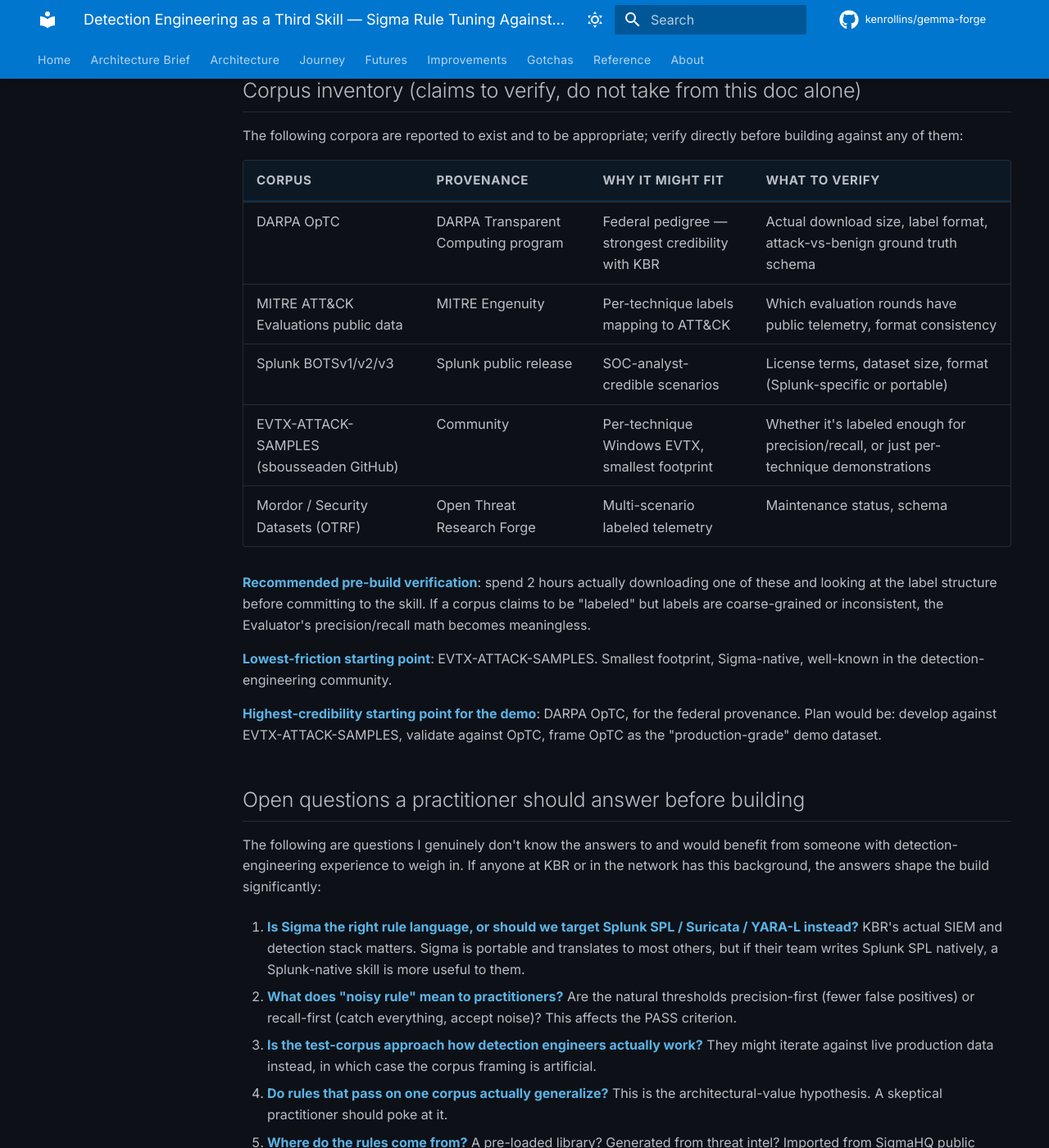
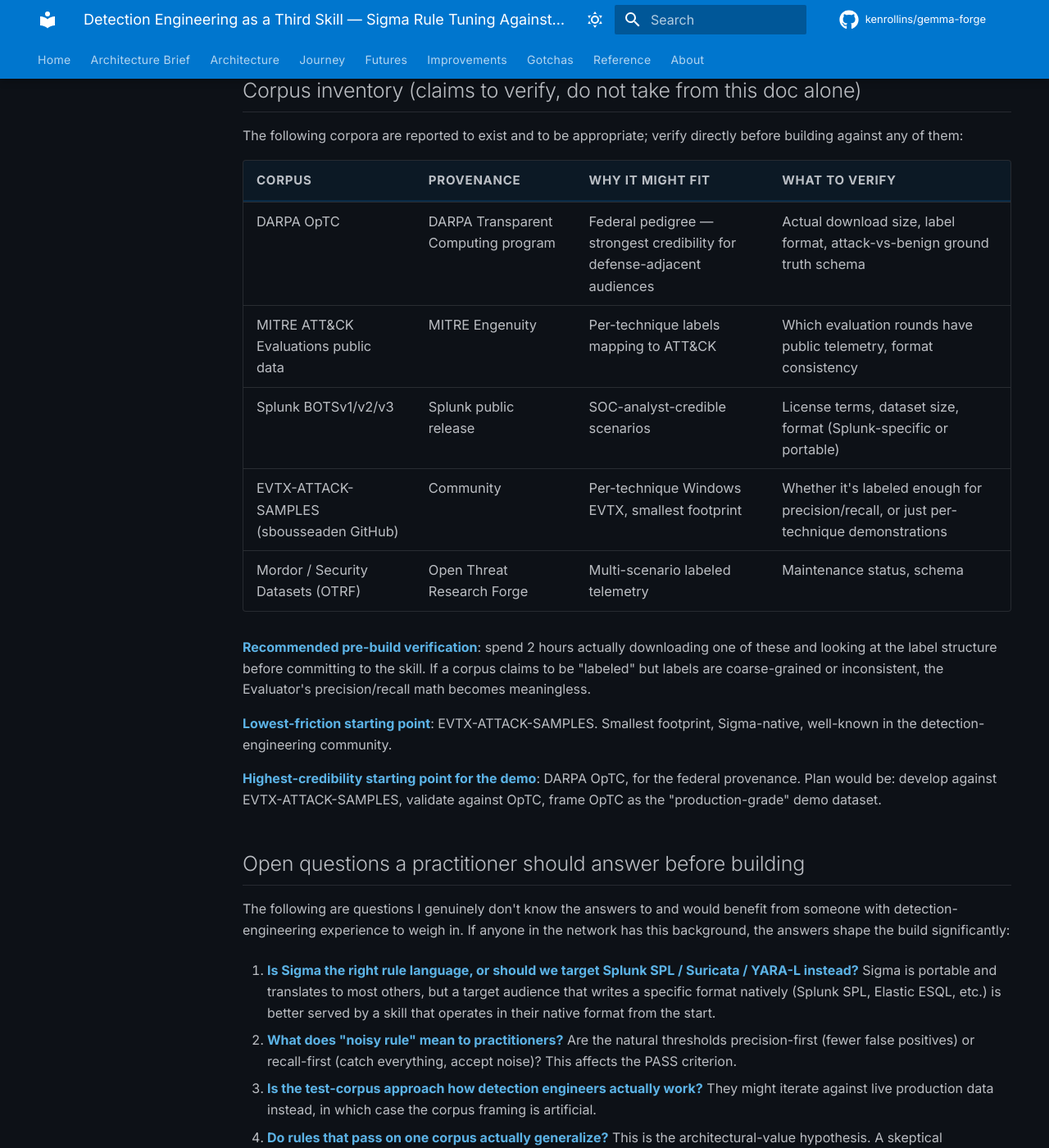
Before and after one commit to kenrollins/gemma-forge, an MkDocs documentation site: the page built from docs/journal/futures/detection-tuning-skill.md, in a window 1280 px wide and 1400 px high, scrolled down 2836 px. Shown: the whole window at 82% size. Built offline with MkDocs 1.6.1 and Material for MkDocs 9.7.7, drawn with Linux system fonts in a browser that asks for light colours; comment, search, counter and statistics services are not loaded; some of the changed text lies outside the part shown.

Commit message:
docs(futures): scrub specific audience references from detection-tuning proposal
Replace concrete audience name with generic "additional use cases /
external audiences" framing throughout the futures doc + its index
entry. Same proposal, same content; the architectural reasoning and
honest unknowns are unchanged.

Note: the prior commit (8d19f34) message still references the
audience name. Leave it as a discussion point — minor remaining
exposure if pushed; can be rewritten via interactive rebase before
push if desired.

Co-Authored-By: Claude Opus 4.7 <noreply@anthropic.com>

```diff
--- a/docs/journal/futures/detection-tuning-skill.md
+++ b/docs/journal/futures/detection-tuning-skill.md
@@ -8,19 +8,21 @@ related:
   - journey/38.7-runs-8-and-9-what-the-data-said
   - journey/33-second-skill-cve-pivot
 status: SPECULATIVE — proposal for a possible weekend project, not built, not scheduled
-one_line: "STIG and CVE both shipped as binary-evaluator remediation skills. A third skill — detection rule tuning against labeled threat-telemetry corpora — would put a meaningfully different-shaped problem on the same harness: statistical thresholds instead of pass/fail, output is a spec instead of a system state, cross-run intelligence is about authoring patterns instead of remediation patterns. Surfaced as a candidate KBR Cyber Range / Lab demo skill."
+one_line: "STIG and CVE both shipped as binary-evaluator remediation skills. A third skill — detection rule tuning against labeled threat-telemetry corpora — would put a meaningfully different-shaped problem on the same harness: statistical thresholds instead of pass/fail, output is a spec instead of a system state, cross-run intelligence is about authoring patterns instead of remediation patterns. Surfaced while looking for additional use cases that exercise different problem shapes than the two existing skills."
 ---
 
 # Detection Engineering as a Third Skill — Sigma Rule Tuning Against Labeled Corpora
 
 ## What this entry is
 
-A captured proposal, not a commitment. Surfaced 2026-05-22 during demo
-planning for a KBR Cyber Range / Lab tech-day showing. The CVE skill
-(journey/33) was internally noted as "underwhelming" because its loop
-shape duplicates STIG's — both are deterministic-pass/fail remediation
-loops. A third skill that's structurally different on the same harness
-would prove the architecture isn't just "STIG and STIG-shaped variants."
+A captured proposal, not a commitment. Surfaced 2026-05-22 while
+exploring additional use cases that could exercise the harness on a
+different problem shape than STIG/CVE. The CVE skill (journey/33)
+was internally noted as "underwhelming" because its loop shape
+duplicates STIG's — both are deterministic-pass/fail remediation
+loops. A third skill that's structurally different on the same
+harness would prove the architecture isn't just "STIG and STIG-shaped
+variants."
 
 This document captures the idea, the honest unknowns, an implementation
 sketch, and the decision points so that if someone builds it later they
@@ -66,7 +68,7 @@ Zero harness changes. Pure skill-side work.
 
 ## The cross-run intelligence story (the actual demo value)
 
-The architectural claim that matters for the KBR audience isn't "we
+The architectural claim that matters for any demo audience isn't "we
 can tune one rule." It's that **the tip pool accumulated over many
 runs is composed of generic Sigma authoring patterns that transfer
 across corpora and across threat scenarios**.
@@ -132,7 +134,7 @@ verify directly before building against any of them:
 
 | Corpus | Provenance | Why it might fit | What to verify |
 |---|---|---|---|
-| DARPA OpTC | DARPA Transparent Computing program | Federal pedigree — strongest credibility with KBR | Actual download size, label format, attack-vs-benign ground truth schema |
+| DARPA OpTC | DARPA Transparent Computing program | Federal pedigree — strongest credibility for defense-adjacent audiences | Actual download size, label format, attack-vs-benign ground truth schema |
 | MITRE ATT&CK Evaluations public data | MITRE Engenuity | Per-technique labels mapping to ATT&CK | Which evaluation rounds have public telemetry, format consistency |
 | Splunk BOTSv1/v2/v3 | Splunk public release | SOC-analyst-credible scenarios | License terms, dataset size, format (Splunk-specific or portable) |
 | EVTX-ATTACK-SAMPLES (sbousseaden GitHub) | Community | Per-technique Windows EVTX, smallest footprint | Whether it's labeled enough for precision/recall, or just per-technique demonstrations |
@@ -157,14 +159,15 @@ EVTX-ATTACK-SAMPLES, validate against OpTC, frame OpTC as the
 
 The following are questions I genuinely don't know the answers to
 and would benefit from someone with detection-engineering experience
-to weigh in. If anyone at KBR or in the network has this background,
-the answers shape the build significantly:
+to weigh in. If anyone in the network has this background, the
+answers shape the build significantly:
 
 1. **Is Sigma the right rule language, or should we target Splunk
-   SPL / Suricata / YARA-L instead?** KBR's actual SIEM and
-   detection stack matters. Sigma is portable and translates to
-   most others, but if their team writes Splunk SPL natively, a
-   Splunk-native skill is more useful to them.
+   SPL / Suricata / YARA-L instead?** Sigma is portable and
+   translates to most others, but a target audience that writes a
+   specific format natively (Splunk SPL, Elastic ESQL, etc.) is
+   better served by a skill that operates in their native format
+   from the start.
 
 2. **What does "noisy rule" mean to practitioners?** Are the natural
    thresholds precision-first (fewer false positives) or recall-first
@@ -258,10 +261,10 @@ cross-corpus framing if Run 2 measurably benefits from Run 1's tips.
 
 ## Decision points captured for the record
 
-- **Whether to build it**: depends on (a) the KBR meeting outcome
-  and whether they want this kind of skill, (b) whether the
-  practitioner check above produces a clean go signal, (c) appetite
-  for a weekend project.
+- **Whether to build it**: depends on (a) external-audience signal
+  about whether this kind of skill is interesting to them, (b)
+  whether the practitioner check above produces a clean go signal,
+  (c) appetite for a weekend project.
 - **Whether to use Sigma specifically vs the SIEM the audience uses**:
   ask before committing.
 - **Whether to ship publicly**: a detection-tuning skill against
```
Also changed, not shown: docs/journal/futures/index.md (+1 -1 lines).
